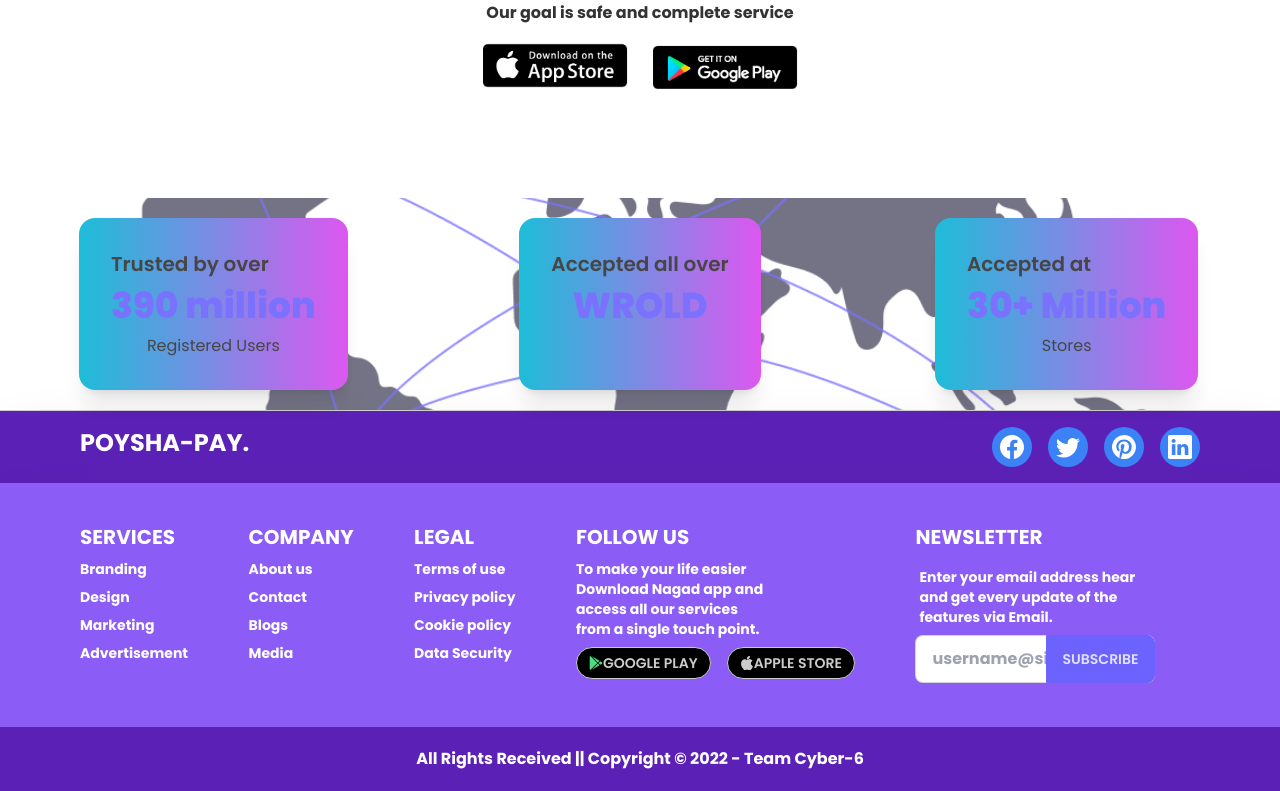
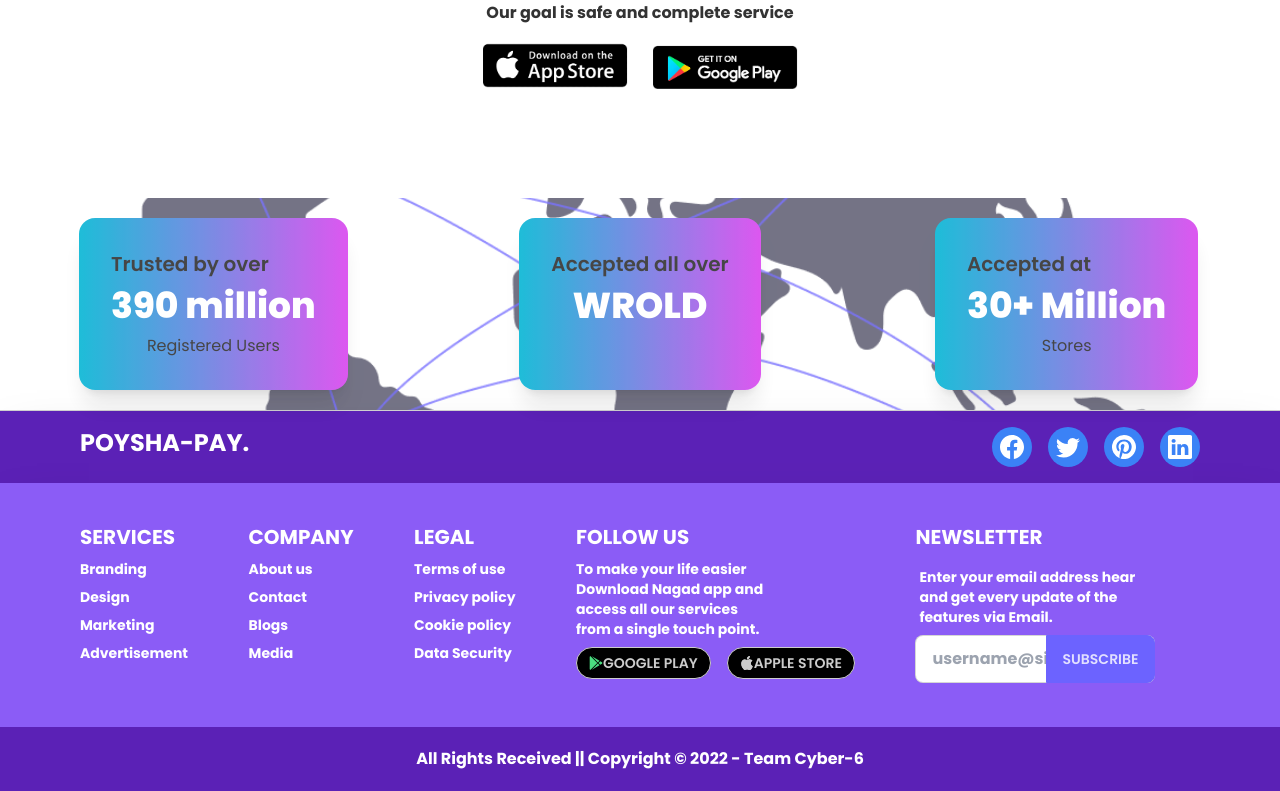
Before and after one commit to grnisna/POYSHA-pay, a React (Create React App) app: page / in a window 1280 px wide. Shown: the part 2202-2993 px from the top of the page. Built offline with nearby package versions, Linux system fonts and the light colour scheme.

Commit message:
main branch deploy

```diff
--- a/src/components/Pages/HomePage/Growth.js
+++ b/src/components/Pages/HomePage/Growth.js
@@ -13,7 +13,7 @@ const Growth = () => {
           <div className="card mx-auto text-center bg-gradient-to-r hover:from-fuchsia-500 hover:to-cyan-500 from-cyan-500 to-fuchsia-500 shadow-xl">
             <div className="card-body">
               <h2 className=" card-title">{service.firsttext}</h2>
-              <p className="text-base-100 stat-value text-primary">{service.secondtext}</p>
+              <p className="text-white stat-value text-primary">{service.secondtext}</p>
               <p>{service.thirdtext}</p>
             </div>
           </div>
```
